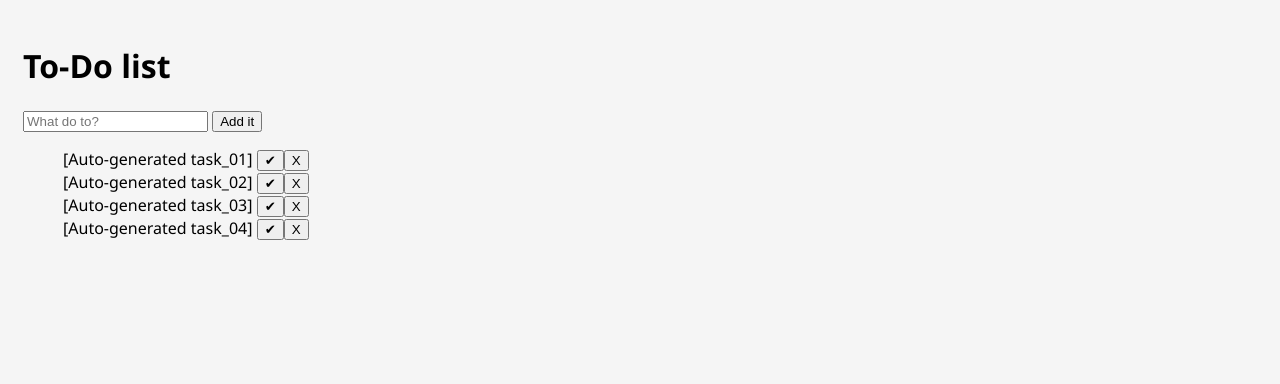
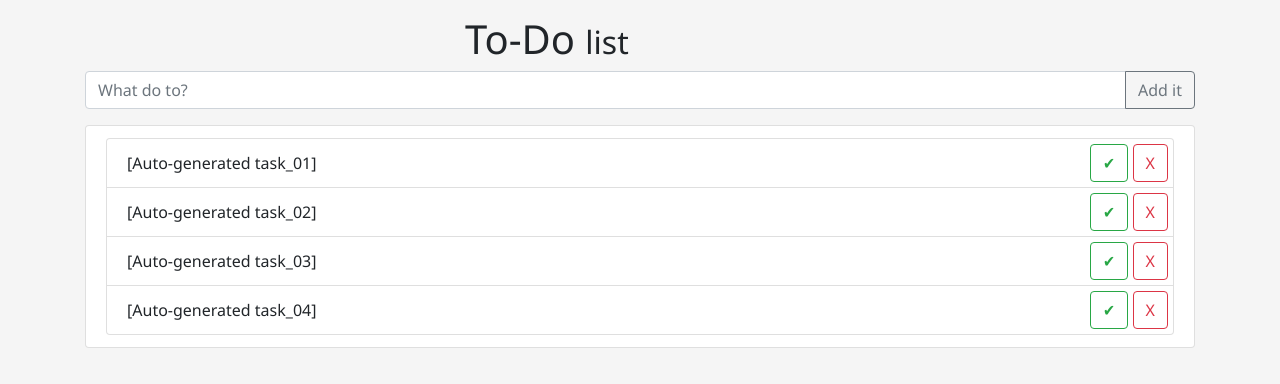
Before and after one commit to bananaBudgie/To-Do-list, a plain HTML site: page index.html in a window 1280 px wide. Drawn offline with nearby package versions, Linux system fonts and the light colour scheme.

Commit message:
Bootstrap
Added bootstrap styling.

```diff
--- a/index.html
+++ b/index.html
@@ -4,19 +4,36 @@
 <head>
   <meta charset="UTF-8">
   <title>To-Do list</title>
+  <link rel="stylesheet" href="https://stackpath.bootstrapcdn.com/bootstrap/4.3.1/css/bootstrap.min.css"
+    integrity="sha384-ggOyR0iXCbMQv3Xipma34MD+dH/1fQ784/j6cY/iJTQUOhcWr7x9JvoRxT2MZw1T" crossorigin="anonymous">
   <link rel="stylesheet" href="styles/main_styling.css">
   <script src="scripts/main_script.js" defer></script>
 </head>
 
 <body id="bstyling">
-  <h1>To-Do list</h1>
-  <div>
-    <input type="text" id="textInput" placeholder="What do to?">
-    <button onclick="addNewTask()">Add it</button>
+  <div class="container">
+    <div class="row">
+      <div class="col">
+      </div>
+      <div class="col-4">
+        <h1>To-Do <small>list</small> </h1>
+      </div>
+      <div class="col">
+      </div>
+    </div>
+
+    <div class="input-group mb-3">
+      <input type="text" id="textInput" class="form-control" placeholder="What do to?">
+      <div class="input-group-append">
+        <button onclick="addNewTask()" class="btn btn-outline-secondary" type="button" id="button-addon2">Add
+          it</button>
+      </div>
+    </div>
     <div>
-      <ul id="tskList">
+      <ul id="tskList" class="list-group-item">
       </ul>
     </div>
+
 
   </div>
 </body>
--- a/scripts/main_script.js
+++ b/scripts/main_script.js
@@ -41,6 +41,13 @@ function addTaskElement(id) {
   newlyAddedTask.setAttribute('id', 'task' + id);
   newlyAddedTask.setAttribute('class', 'taskItem');
   document.getElementById('tskList').append(newlyAddedTask);
+  // Tilføjer bootstrap styling til 'li'
+  newlyAddedTask.setAttribute('class', 'list-group-item');
+  // Tilføjer bootstrap styling til 'button'
+  btnCheck.setAttribute('class', 'btn btn-outline-success');
+  btnCheck.setAttribute('id', 'position_check');
+  btnDelete.setAttribute('class', 'btn btn-outline-danger');
+  btnDelete.setAttribute('id', 'position_delete');
   // Tilføjer "event/click/listener" til 'Delete' knappen
   btnDelete.addEventListener('click', function () {
     deleteElement(id);
--- a/styles/main_styling.css
+++ b/styles/main_styling.css
@@ -5,6 +5,18 @@
 }
 
 li {
-list-style-type: none;
+  list-style-type: none;
 
 }
+
+#position_check {
+  position: absolute;
+  top: 5px;
+  right: 45px;
+}
+
+#position_delete {
+  position: absolute;
+  top: 5px;
+  right: 5px;
+}
```
